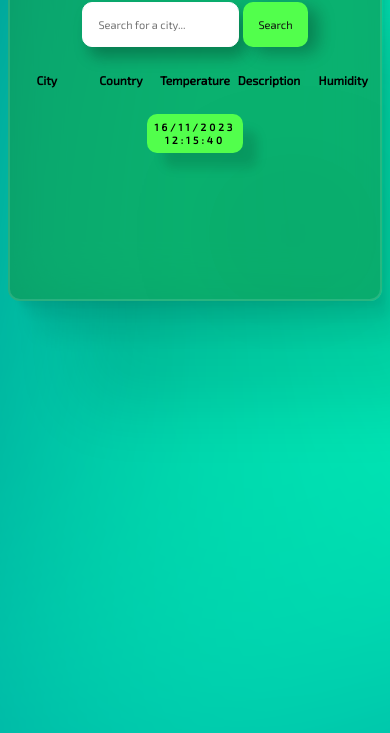
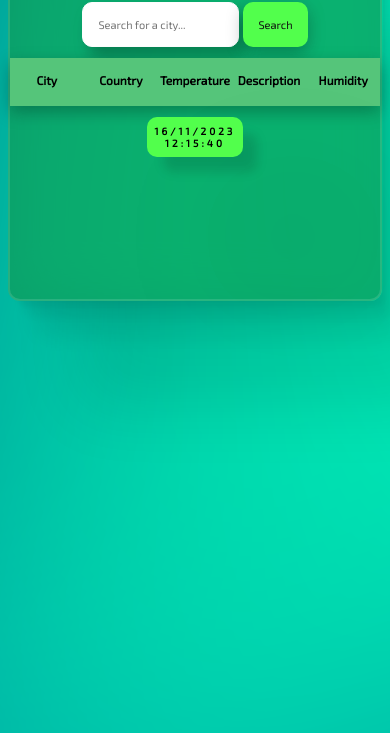
Before and after one commit to KadirKarabacak/Weather-App, a plain HTML site: page index.html in a window 390 px wide. Shown: the part 111-844 px from the top of the page. Drawn offline with Linux system fonts and the light colour scheme.

Commit message:
Responsive changes

```diff
--- a/style.css
+++ b/style.css
@@ -20,7 +20,7 @@ body {
 h1 {
   font-size: 40px;
   margin-bottom: 3%;
-  background-image: linear-gradient(90deg, rgb(250, 205, 4), rgb(255, 255, 255));
+  background-image: linear-gradient(to right,#7ed56f, #b2fca5);
   background-clip: text;
   -webkit-background-clip: text; /* Webkit tarayıcıları için gerekli */
   color: transparent;
@@ -62,7 +62,7 @@ h1 {
   margin-right: 2%;
   font-size: 20px;
   transition: 0.3s;
-  box-shadow: 12px 14px 5px rgba(0, 0, 0, 0.27);
+  box-shadow: 4px 8px 5px rgba(0, 0, 0, 0.27);
 }
 
 .input-field:focus {
@@ -80,7 +80,7 @@ h1 {
   border-radius: 10px;
   transition: 0.3s;
   font-size: 20px;
-  box-shadow: 10px 6px 17px rgba(0, 0, 0, 0.27);
+  box-shadow: 0px 6px 17px rgba(0, 0, 0, 0.27);
 }
 
 .submit-button:hover {
@@ -91,7 +91,9 @@ h1 {
 .weather-container {
   width: 100%;
   display: flex;
-  padding: 3% 0 2% 0;
+  background-color: #55c57a;
+  margin: 3% 0;
+  box-shadow: 0px 6px 17px rgba(0, 0, 0, 0.27);
 }
 
 .infos {
```
